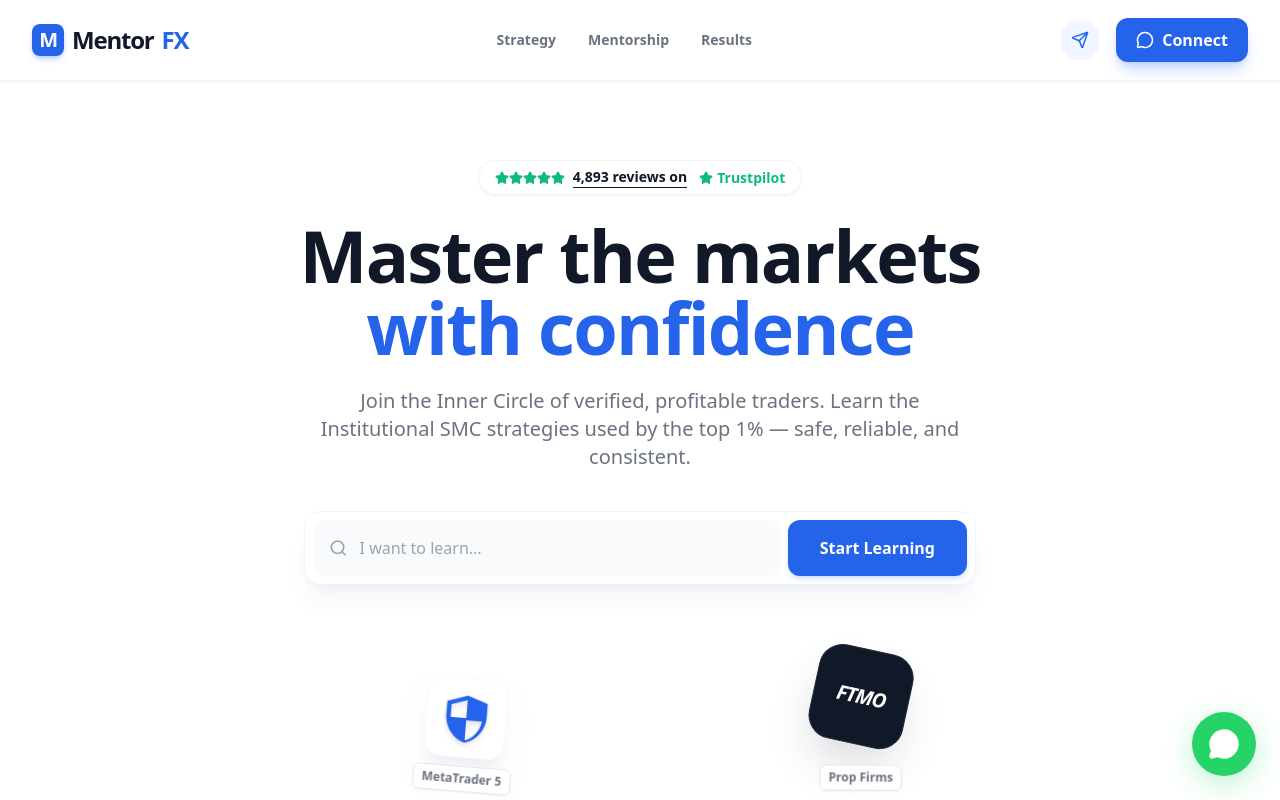
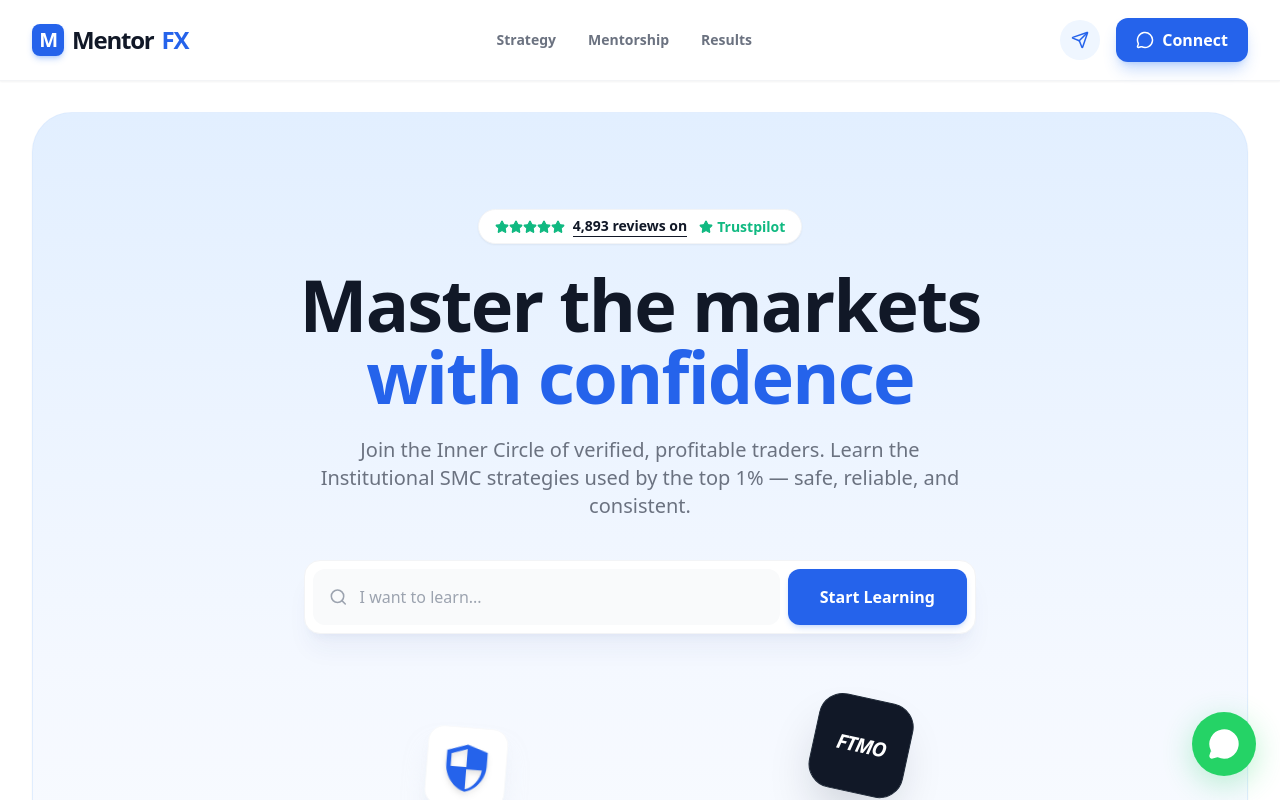
Before and after one commit to delmond147/forex-mentor-landingpage, a Next.js app in the folder forex-mentor/: page / in a window 1280 px wide. Shown: the top 800 px of the page. Built offline with nearby package versions, Linux system fonts and the light colour scheme.

Commit message:
UI Hero Section Rounded corner and gradient bg

```diff
--- a/forex-mentor/src/components/Hero.tsx
+++ b/forex-mentor/src/components/Hero.tsx
@@ -20,10 +20,11 @@ export const Hero = () => {
     };
 
     return (
-        <section className="relative pt-32 pb-20 lg:pt-40 lg:pb-32 overflow-hidden w-full bg-brandLight">
-            {/* Background Abstract Shapes (Aoxa style) */}
-            <div className="absolute top-[-10%] left-[-10%] w-[50vw] h-[50vw] rounded-full bg-blue-50/80 blur-3xl pointer-events-none -z-10" />
-            <div className="absolute bottom-[-10%] right-[-5%] w-[40vw] h-[40vw] rounded-full bg-emerald-50/80 blur-3xl pointer-events-none -z-10" />
+        <section className="w-full px-4 sm:px-6 lg:px-8 pt-28 pb-12 bg-white relative z-0">
+            <div className="relative overflow-hidden w-full max-w-[1500px] mx-auto rounded-[2.5rem] border border-blue-100/80 bg-gradient-to-b from-[#E2EFFF] via-[#F4F8FF] to-white pt-16 pb-20 lg:pt-24 lg:pb-32 shadow-sm">
+                {/* Background Abstract Shapes */}
+                <div className="absolute top-[-10%] left-[-10%] w-[50vw] h-[50vw] rounded-full bg-white/40 blur-3xl pointer-events-none -z-10" />
+                <div className="absolute bottom-[-10%] right-[-5%] w-[40vw] h-[40vw] rounded-full bg-blue-50/60 blur-3xl pointer-events-none -z-10" />
 
                 <div className="container mx-auto px-4 sm:px-6 lg:px-8 relative z-10 w-full max-w-7xl">
                     <div className="flex flex-col items-center text-center max-w-4xl mx-auto">
@@ -172,6 +173,7 @@ export const Hero = () => {
                         </div>
                     </div>
                 </div>
+            </div>
         </section>
     );
 };
--- a/forex-mentor/src/components/SocialConnect.tsx
+++ b/forex-mentor/src/components/SocialConnect.tsx
@@ -1,6 +1,7 @@
 "use client";
 
 import React, { useRef } from "react";
+import Image from "next/image";
 import { motion } from "framer-motion";
 import { Star, ChevronLeft, ChevronRight } from "lucide-react";
 
@@ -102,9 +103,12 @@ export const SocialConnect = () => {
                         >
                             <div>
                                 <div className="flex items-center gap-4 mb-6">
-                                    <img
+                                    <Image
                                         src={testimonial.avatarUrl}
                                         alt={testimonial.name}
+                                        width={48}
+                                        height={48}
+                                        unoptimized
                                         className="w-12 h-12 rounded-full object-cover border-2 border-white shadow-sm"
                                     />
                                     <div>
```
Lines whose indentation alone changed are shown as unchanged.
